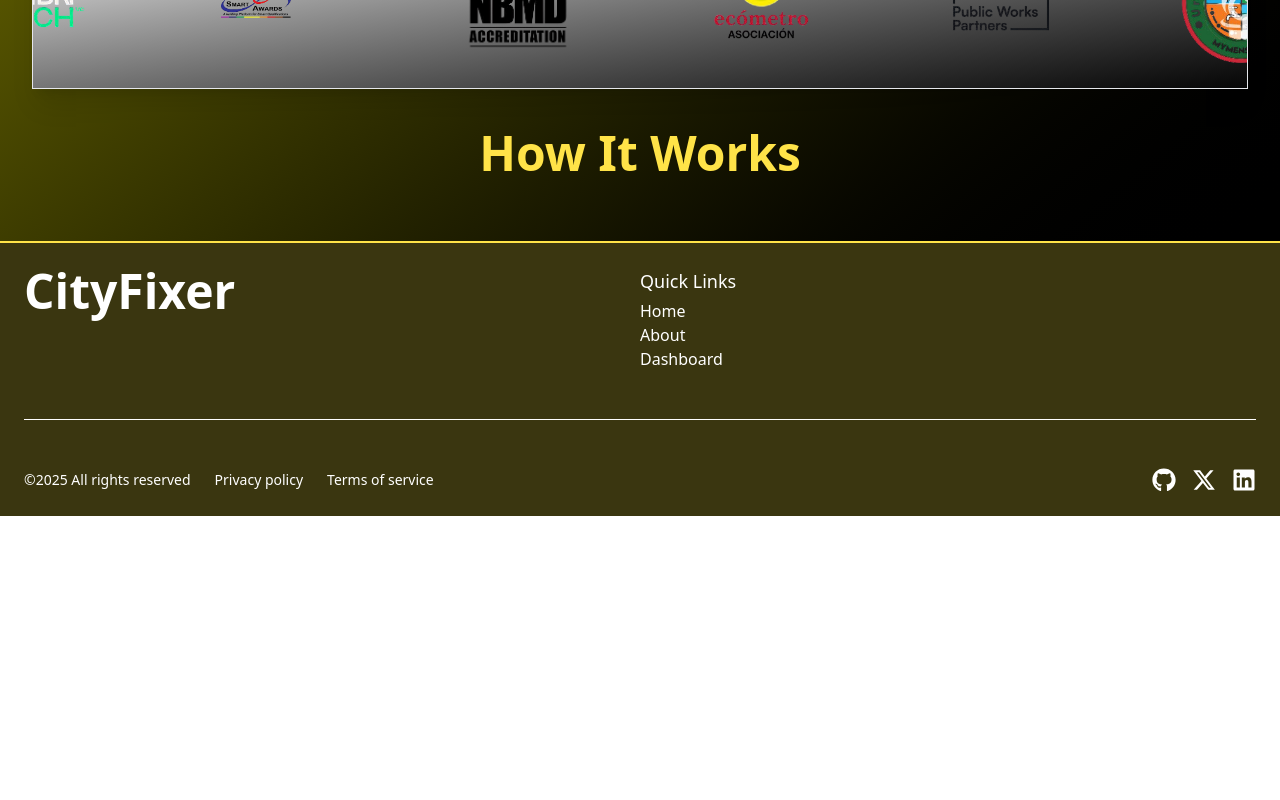
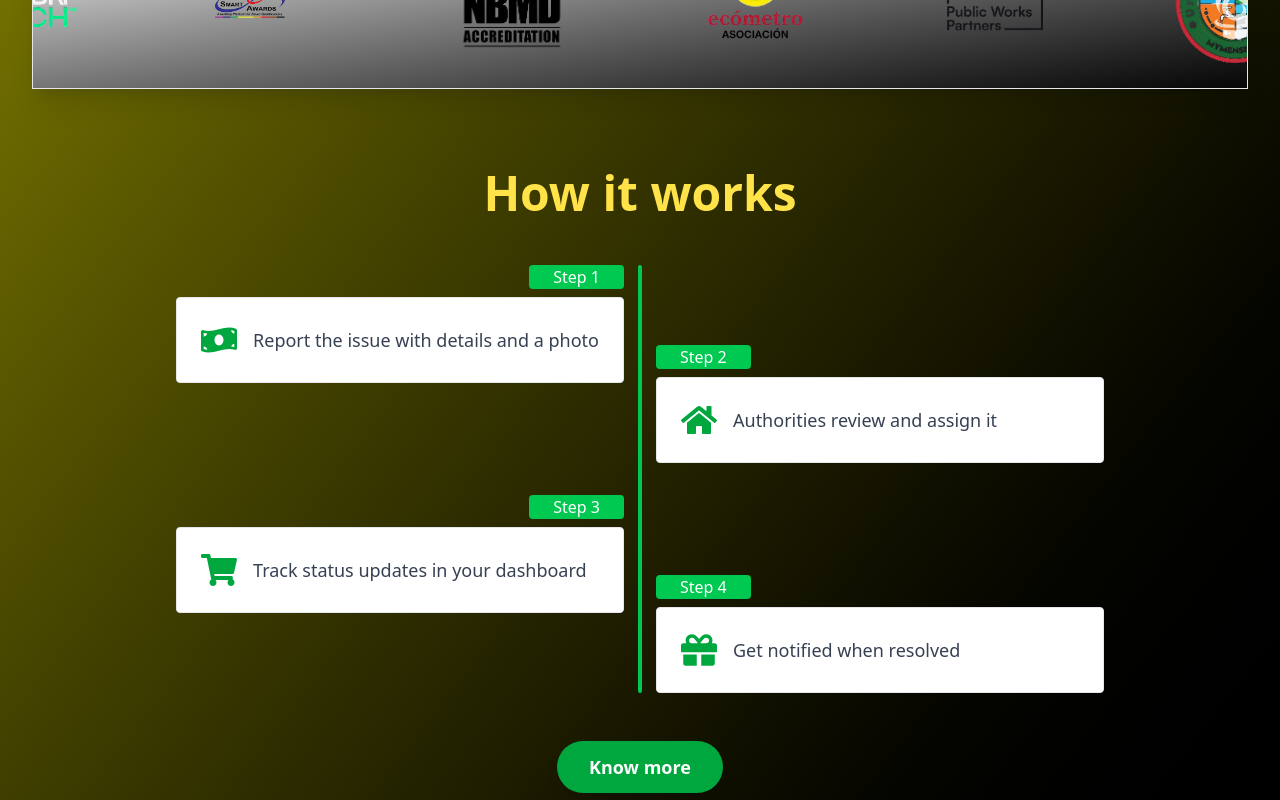
Before and after one commit to MizanRbf/city_fixer, a Next.js app: page / in a window 1280 px wide. Shown: the part 1540-2340 px from the top of the page. Before the commit the page ends 2056 px from the top, so only its background shows below. Built offline with nearby package versions, Linux system fonts and the light colour scheme.

Commit message:
how it works section created

```diff
--- a/app/Components/Banner/Banner.jsx
+++ b/app/Components/Banner/Banner.jsx
@@ -32,23 +32,23 @@ const Banner = () => {
         <div className="grid grid-cols-3 gap-4 my-10 mr-10">
           {/* First column */}
           <div className="space-y-4 md:mt-45">
-            <Image src={bannerImage} className="" />
-            <Image src={bannerImage} className="md:hidden" />
-            <Image src={bannerImage} className="md:hidden" />
+            <Image src={bannerImage} alt="Banner" className="" />
+            <Image src={bannerImage} alt="Banner" className="md:hidden" />
+            <Image src={bannerImage} alt="Banner" className="md:hidden" />
           </div>
 
           {/* Second column */}
           <div className="space-y-4 md:mt-25">
-            <Image src={bannerImage} className="" />
-            <Image src={bannerImage} className="" />
-            <Image src={bannerImage} className="md:hidden" />
+            <Image src={bannerImage} alt="Banner" className="" />
+            <Image src={bannerImage} alt="Banner" className="" />
+            <Image src={bannerImage} alt="Banner" className="md:hidden" />
           </div>
 
           {/* third column */}
           <div className="space-y-4">
-            <Image src={bannerImage} className="" />
-            <Image src={bannerImage} className="" />
-            <Image src={bannerImage} className="" />
+            <Image src={bannerImage} alt="Banner" className="" />
+            <Image src={bannerImage} alt="Banner" className="" />
+            <Image src={bannerImage} alt="Banner" className="" />
           </div>
         </div>
       </section>
--- a/app/Components/HowItWorks/HowItWorks.jsx
+++ b/app/Components/HowItWorks/HowItWorks.jsx
@@ -1,12 +1,63 @@
 import React from "react";
+import {
+  FaMoneyBillWave,
+  FaHome,
+  FaShoppingCart,
+  FaGift,
+} from "react-icons/fa"; // Using appropriate icons
+import HowItWorksCard from "./HowItWorksCard";
+
+const steps = [
+  {
+    icon: <FaMoneyBillWave className="text-4xl text-green-600" />,
+    title: "Report the issue with details and a photo",
+  },
+  {
+    icon: <FaHome className="text-4xl text-green-600" />,
+    title: "Authorities review and assign it",
+  },
+  {
+    icon: <FaShoppingCart className="text-4xl text-green-600" />,
+    title: "Track status updates in your dashboard",
+  },
+  {
+    icon: <FaGift className="text-4xl text-green-600" />,
+    title: "Get notified when resolved",
+  },
+];
 
 const HowItWorks = () => {
   return (
-    <div className="pb-10">
-      <div className="text-center mb-6">
-        <h1 className="text-2xl md:text-3xl font-bold text-primary">
-          How It Works
+    <div className="pb-10 py-10">
+      {/* Title */}
+      <div className="text-center mb-12">
+        <h1 className="text-3xl md:text-4xl font-bold text-primary">
+          How it works
         </h1>
+      </div>
+
+      {/* Steps Container */}
+      <div className="flex justify-center">
+        <div className="relative grid grid-cols-2 gap-8">
+          {/* Vertical Line */}
+          <div className="absolute  left-1/2 transform -translate-x-1/2 h-full w-1 bg-green-500 rounded-full"></div>
+
+          {/* Mapping */}
+          {steps.map((step, index) => (
+            <HowItWorksCard
+              step={step}
+              index={index}
+              key={index}
+            ></HowItWorksCard>
+          ))}
+        </div>
+      </div>
+
+      {/* Know More Button */}
+      <div className="text-center mt-12">
+        <button className="bg-green-600 hover:bg-green-700 text-white font-bold py-3 px-8 rounded-full text-lg shadow-lg transition duration-300 ease-in-out">
+          Know more
+        </button>
       </div>
     </div>
   );
--- /dev/null
+++ b/app/Components/HowItWorks/HowItWorksCard.jsx
@@ -0,0 +1,34 @@
+import React from "react";
+
+const HowItWorksCard = ({ step, index }) => {
+  return (
+    <div>
+      <div className="relative flex flex-col">
+        {/* Step Content */}
+        <div
+          className={`flex mb-2 ${
+            index % 2 === 0 ? "justify-end" : "justify-start"
+          }`}
+        >
+          <span
+            className={`bg-green-500 self-start inline-block px-6 rounded text-white ${
+              index % 2 === 0 ? "mt-0" : "mt-20"
+            }`}
+          >
+            Step {index + 1}
+          </span>
+        </div>
+
+        <div className="flex-1 bg-white p-6 rounded border border-gray-200">
+          <div className="flex items-center space-x-4">
+            {/* Icon for the step */}
+            <div className="flex-shrink-0">{step.icon}</div>
+            <p className="text-gray-700 text-lg">{step.title}</p>
+          </div>
+        </div>
+      </div>
+    </div>
+  );
+};
+
+export default HowItWorksCard;
```
